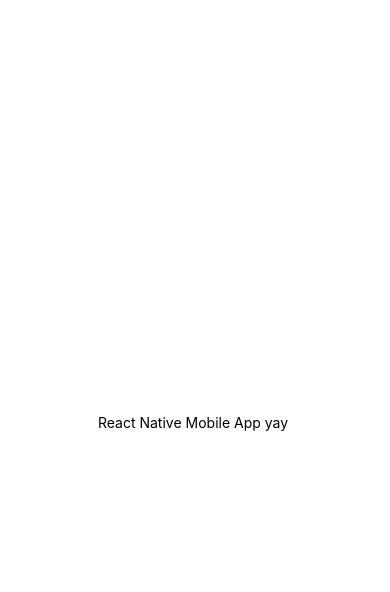
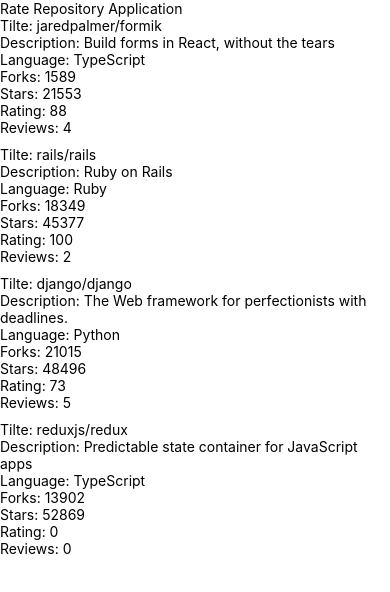
Before and after one commit to maxmynter/fsOpen-ReactNative, a React Native app in the folder rate-repository-app/: screen / in a window 390 px wide. Shown: the top 592 px of the page. Built offline with nearby package versions, Linux system fonts and the light colour scheme.

Commit message:
Ex. 10.3

```diff
--- a/rate-repository-app/App.js
+++ b/rate-repository-app/App.js
@@ -1,20 +1,7 @@
-import { StatusBar } from "expo-status-bar";
-import { StyleSheet, Text, View } from "react-native";
+import Main from "./src/components/Main";
 
-export default function App() {
-  return (
-    <View style={styles.container}>
-      <Text>React Native Mobile App yay </Text>
-      <StatusBar style="auto" />
-    </View>
-  );
-}
+const App = () => {
+  return <Main />;
+};
 
-const styles = StyleSheet.create({
-  container: {
-    flex: 1,
-    backgroundColor: "#fff",
-    alignItems: "center",
-    justifyContent: "center",
-  },
-});
+export default App;
--- a/rate-repository-app/package.json
+++ b/rate-repository-app/package.json
@@ -3,7 +3,7 @@
   "version": "1.0.0",
   "main": "node_modules/expo/AppEntry.js",
   "scripts": {
-    "start": "expo start",
+    "start": "expo start --tunnel",
     "android": "expo start --android",
     "ios": "expo start --ios",
     "web": "expo start --web",
--- /dev/null
+++ b/rate-repository-app/src/components/RepositoryItem.jsx
@@ -0,0 +1,24 @@
+import { View, Text } from "react-native";
+
+const RepositoryItem = ({
+  title,
+  description,
+  language,
+  forksCount,
+  stargazersCount,
+  ratingAverage,
+  reviewCount,
+}) => {
+  return (
+    <View>
+      <Text>Tilte: {title}</Text>
+      <Text>Description: {description}</Text>
+      <Text>Language: {language}</Text>
+      <Text>Forks: {forksCount}</Text>
+      <Text>Stars: {stargazersCount}</Text>
+      <Text>Rating: {ratingAverage}</Text>
+      <Text>Reviews: {reviewCount}</Text>
+    </View>
+  );
+};
+export default RepositoryItem;
--- /dev/null
+++ b/rate-repository-app/src/components/RepositoryList.jsx
@@ -0,0 +1,80 @@
+import { FlatList, View, StyleSheet } from "react-native";
+import RepositoryItem from "./RepositoryItem";
+
+const styles = StyleSheet.create({
+  separator: {
+    height: 10,
+  },
+});
+
+const repositories = [
+  {
+    id: "jaredpalmer.formik",
+    fullName: "jaredpalmer/formik",
+    description: "Build forms in React, without the tears",
+    language: "TypeScript",
+    forksCount: 1589,
+    stargazersCount: 21553,
+    ratingAverage: 88,
+    reviewCount: 4,
+    ownerAvatarUrl: "https://avatars2.githubusercontent.com/u/4060187?v=4",
+  },
+  {
+    id: "rails.rails",
+    fullName: "rails/rails",
+    description: "Ruby on Rails",
+    language: "Ruby",
+    forksCount: 18349,
+    stargazersCount: 45377,
+    ratingAverage: 100,
+    reviewCount: 2,
+    ownerAvatarUrl: "https://avatars1.githubusercontent.com/u/4223?v=4",
+  },
+  {
+    id: "django.django",
+    fullName: "django/django",
+    description: "The Web framework for perfectionists with deadlines.",
+    language: "Python",
+    forksCount: 21015,
+    stargazersCount: 48496,
+    ratingAverage: 73,
+    reviewCount: 5,
+    ownerAvatarUrl: "https://avatars2.githubusercontent.com/u/27804?v=4",
+  },
+  {
+    id: "reduxjs.redux",
+    fullName: "reduxjs/redux",
+    description: "Predictable state container for JavaScript apps",
+    language: "TypeScript",
+    forksCount: 13902,
+    stargazersCount: 52869,
+    ratingAverage: 0,
+    reviewCount: 0,
+    ownerAvatarUrl: "https://avatars3.githubusercontent.com/u/13142323?v=4",
+  },
+];
+
+const ItemSeparator = () => <View style={styles.separator} />;
+
+const RepositoryList = () => {
+  return (
+    <FlatList
+      data={repositories}
+      ItemSeparatorComponent={ItemSeparator}
+      renderItem={({ item, index, seperators }) => (
+        <RepositoryItem
+          key={item.id}
+          title={item.fullName}
+          description={item.description}
+          language={item.language}
+          forksCount={item.forksCount}
+          stargazersCount={item.stargazersCount}
+          ratingAverage={item.ratingAverage}
+          reviewCount={item.reviewCount}
+        />
+      )}
+    />
+  );
+};
+
+export default RepositoryList;
--- a/rate-repository-app/src/components/main.jsx
+++ b/rate-repository-app/src/components/main.jsx
@@ -1,5 +1,6 @@
 import Constants from "expo-constants";
 import { Text, StyleSheet, View } from "react-native";
+import RepositoryList from "./RepositoryList";
 
 const styles = StyleSheet.create({
   container: {
@@ -13,6 +14,7 @@
   return (
     <View style={styles.container}>
       <Text>Rate Repository Application</Text>
+      <RepositoryList />
     </View>
   );
 };
```
